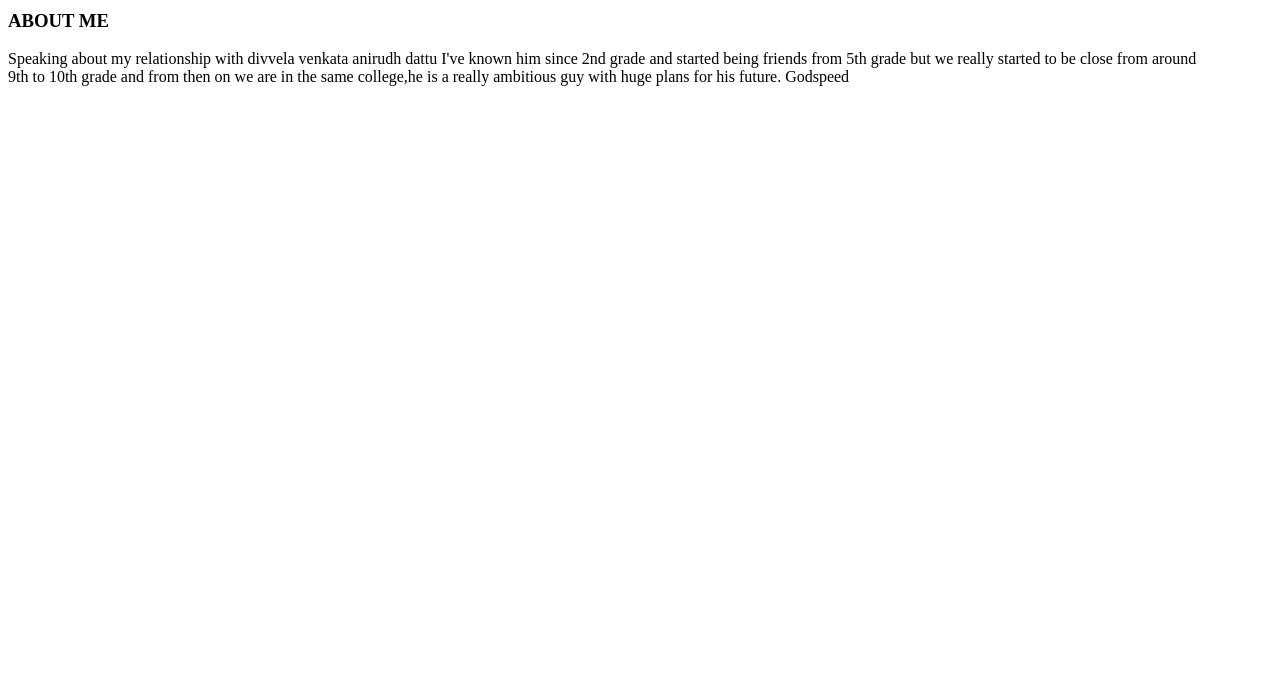
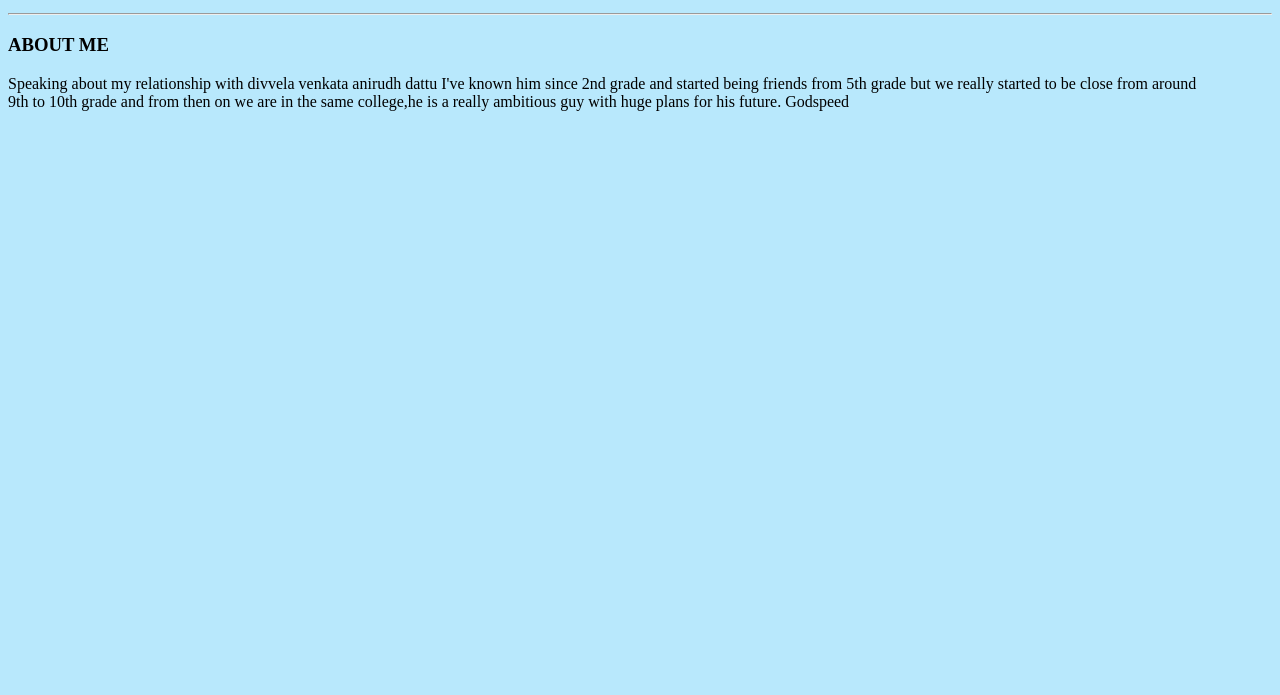
Before and after one commit to AnirudhDattu/firstwebsite, a plain HTML site: page Kushaal link html.html in a window 1280 px wide. Shown: the part 105-800 px from the top of the page. Drawn offline with Linux system fonts and the light colour scheme.

Commit message:
syntax update

```diff
--- a/Kushaal link html.html
+++ b/Kushaal link html.html
@@ -3,7 +3,7 @@
     <meta charset="utf-8" />
     <title>Kushaal Adithyaa</title>
 </head>
-<body style="background-color: #B8E8FC>
+<body style="background-color : #B8E8FC">
     <h1>Kushaal Adithya</h1>
     <p>
         Hi this is Kushaal and you are in the friend page of Anirudh Dattu.<br />Helloo everyone! My name I love watching movies
```
